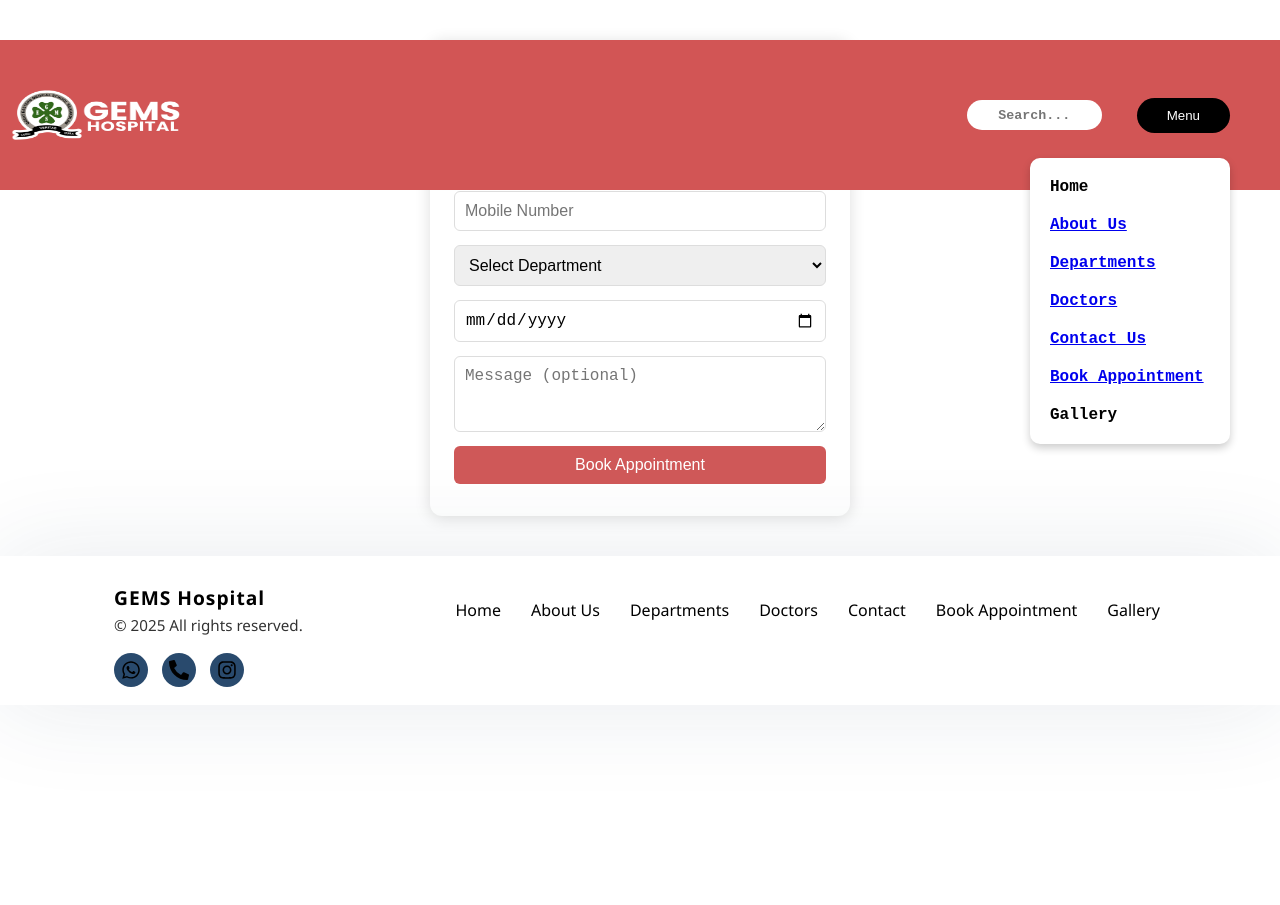
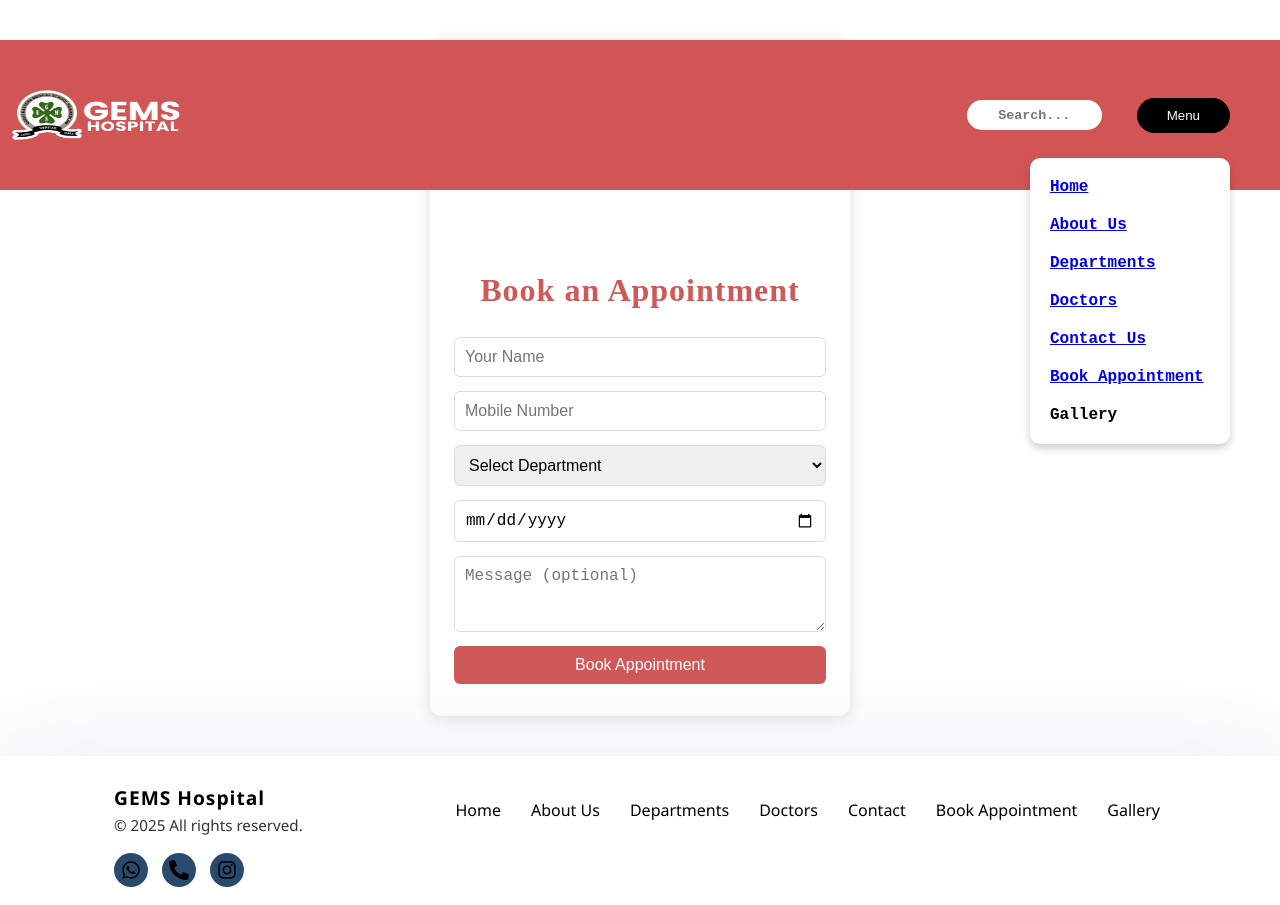
Before and after one commit to Saikaranam-70/Gems-Hospital, a React (Vite) app: page /appointment in a window 1280 px wide. Both pictures are taken after a click on the button "Menu". Before the commit the page ends 800 px from the top, so only its background shows below. Built offline with nearby package versions, Linux system fonts and the light colour scheme.

Commit message:
first commit

```diff
--- a/src/BookAppointment/BookAppointment.css
+++ b/src/BookAppointment/BookAppointment.css
@@ -12,6 +12,7 @@
   color: #cf5858;
   margin-bottom: 28px;
   letter-spacing: 1px;
+  margin-top: 200px;
 }
 
 .appointment-form {
--- a/src/Navbar/Navbar.jsx
+++ b/src/Navbar/Navbar.jsx
@@ -27,7 +27,10 @@ const Navbar = () => {
           {menuOpen && (
             <div className="menu-dropdown">
               <ul>
+                <Link to='/'>
                 <li>Home</li>
+                </Link>
+
                 <Link to='/about'>
                 <li>About Us</li>
                 </Link>
```
